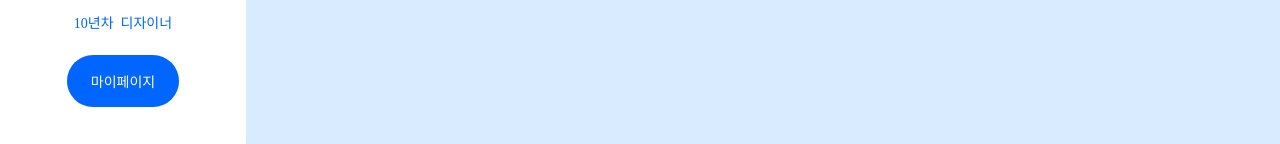
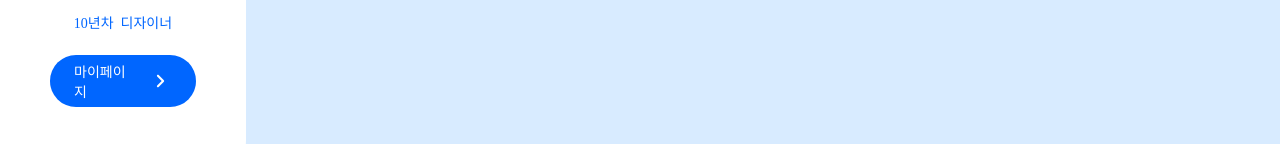
Before and after one commit to siderTeam/FrontEnd-Service, a Next.js app: page /Home in a window 1280 px wide. Shown: the part 930-1074 px from the top of the page. Built offline with nearby package versions, Linux system fonts and the light colour scheme.

Commit message:
navbar 수정

```diff
--- a/src/components/NavBar/NavBar.tsx
+++ b/src/components/NavBar/NavBar.tsx
@@ -150,7 +150,7 @@ export default function NavBarTest() {
               </ProfileInfo>
             </ProfileWrap>
             <ButtonWrap>
-              <Button size='primary' mode='primary'>
+              <Button size='primary' mode='primary' icon={true}>
                 마이페이지
               </Button>
             </ButtonWrap>
```
